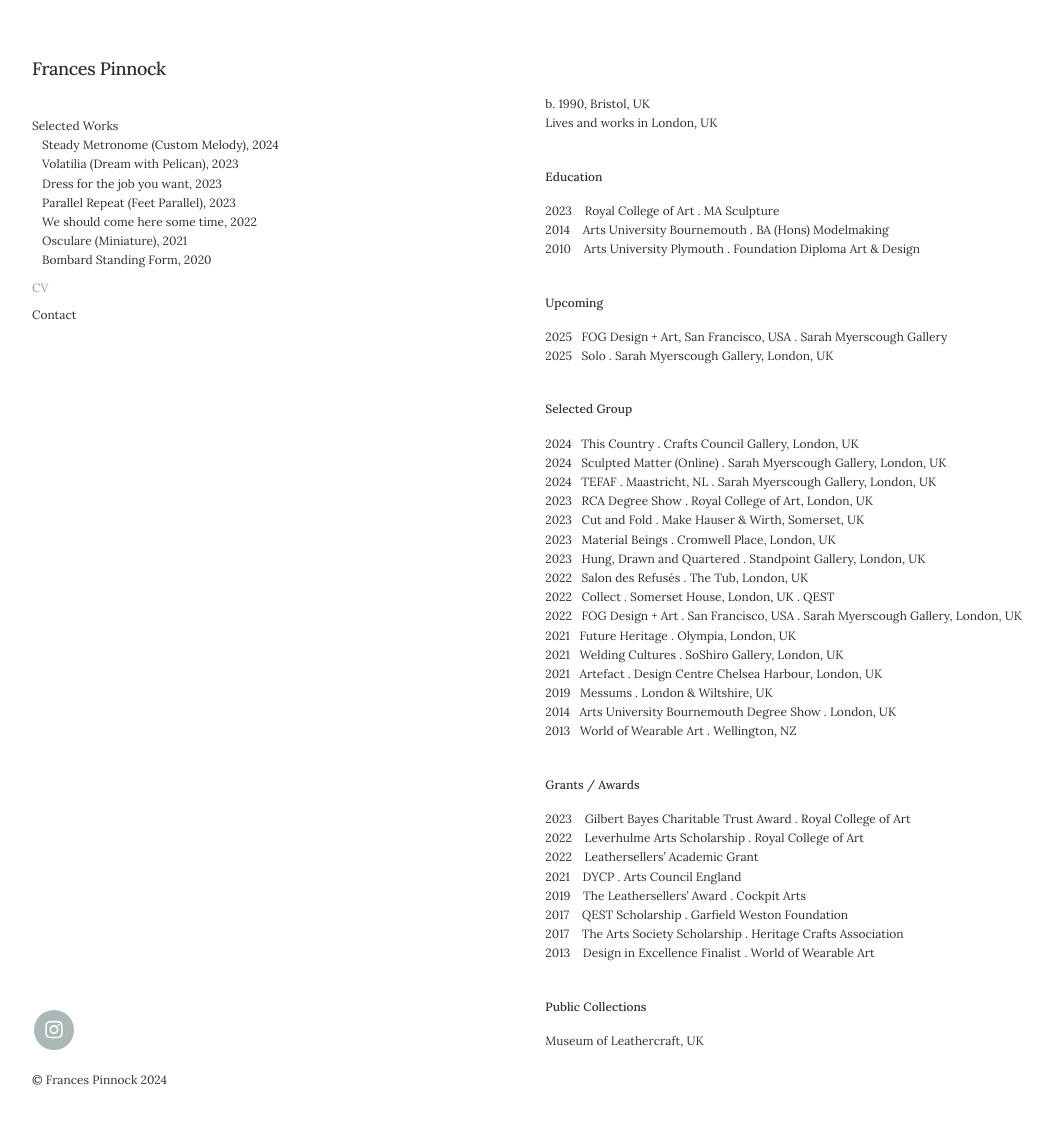
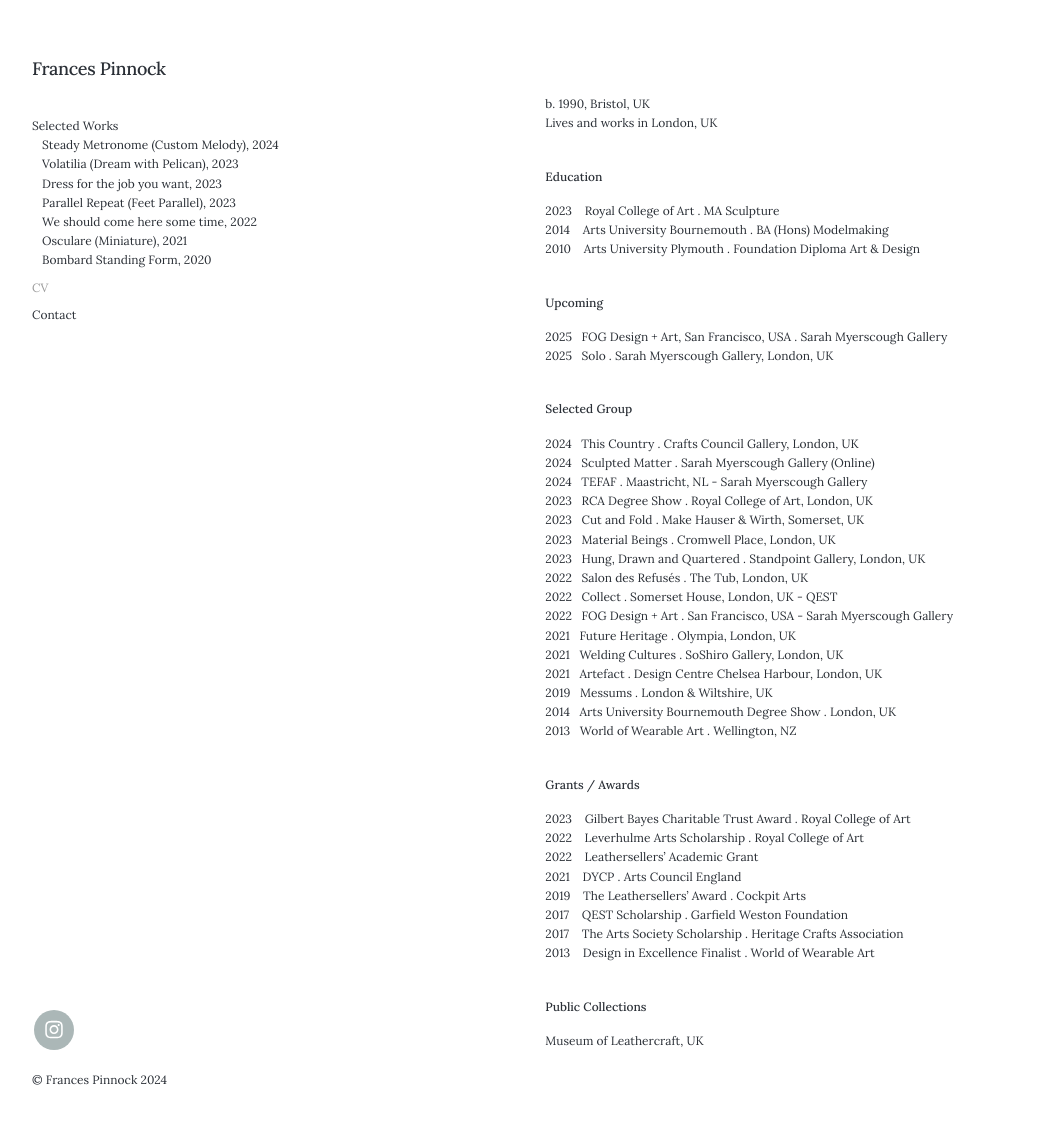
Before and after one commit to francespinnock/francespinnock.github.io, a Jekyll site: the page built from _pages/cv.md, in a window 1280 px wide and 1129 px high. Shown: the top 1124 px of the window, without its empty margins (28-1080 px from the left). Built offline with Jekyll 4.4.1, drawn with Linux system fonts in a browser that asks for light colours; nearby versions of some CDN libraries; some web fonts are replaced.

Commit message:
Update cv.md

```diff
--- a/_pages/cv.md
+++ b/_pages/cv.md
@@ -26,15 +26,15 @@ Lives and works in London, UK
 **Selected Group**
 
 2024&nbsp;&nbsp;&nbsp;This Country . Crafts Council Gallery, London, UK
-2024&nbsp;&nbsp;&nbsp;Sculpted Matter (Online) . Sarah Myerscough Gallery, London, UK
-2024&nbsp;&nbsp;&nbsp;TEFAF . Maastricht, NL . Sarah Myerscough Gallery, London, UK
+2024&nbsp;&nbsp;&nbsp;Sculpted Matter . Sarah Myerscough Gallery (Online)
+2024&nbsp;&nbsp;&nbsp;TEFAF . Maastricht, NL - Sarah Myerscough Gallery
 2023&nbsp;&nbsp;&nbsp;RCA Degree Show . Royal College of Art, London, UK
 2023&nbsp;&nbsp;&nbsp;Cut and Fold . Make Hauser & Wirth, Somerset, UK
 2023&nbsp;&nbsp;&nbsp;Material Beings . Cromwell Place, London, UK
 2023&nbsp;&nbsp;&nbsp;Hung, Drawn and Quartered . Standpoint Gallery, London, UK
 2022&nbsp;&nbsp;&nbsp;Salon des Refusés . The Tub, London, UK
-2022&nbsp;&nbsp;&nbsp;Collect . Somerset House, London, UK . QEST
-2022&nbsp;&nbsp;&nbsp;FOG Design + Art . San Francisco, USA . Sarah Myerscough Gallery, London, UK
+2022&nbsp;&nbsp;&nbsp;Collect . Somerset House, London, UK - QEST
+2022&nbsp;&nbsp;&nbsp;FOG Design + Art . San Francisco, USA - Sarah Myerscough Gallery
 2021&nbsp;&nbsp;&nbsp;Future Heritage . Olympia, London, UK
 2021&nbsp;&nbsp;&nbsp;Welding Cultures . SoShiro Gallery, London, UK
 2021&nbsp;&nbsp;&nbsp;Artefact . Design Centre Chelsea Harbour, London, UK
```
